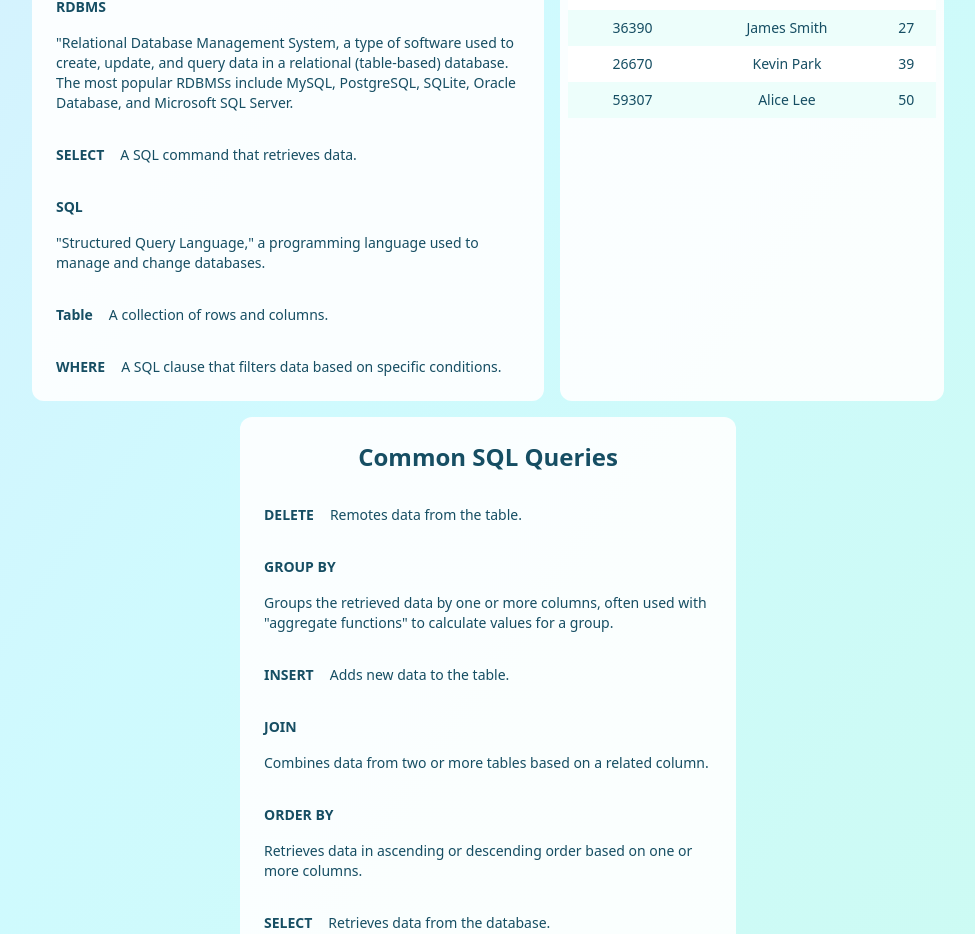
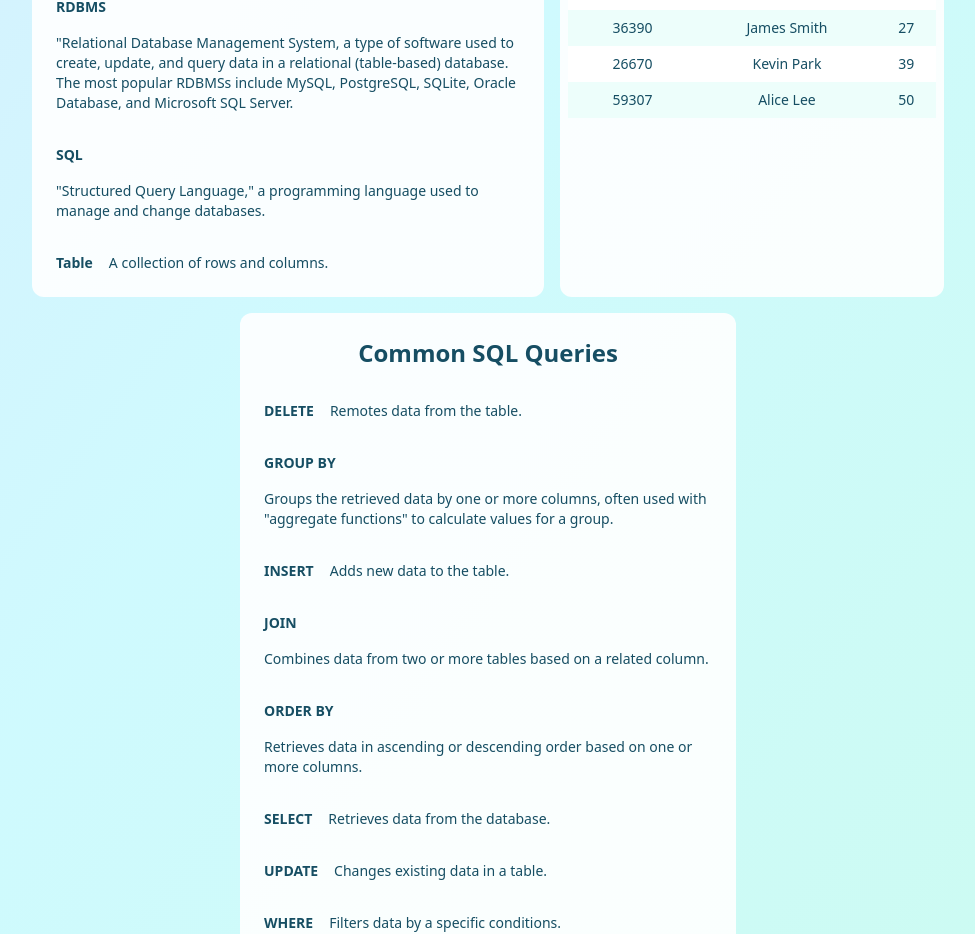
Before and after one commit to ccingram94/armstrongstem, a Next.js app: page /sql in a window 1280 px wide. Shown: the part 795-1729 px from the top of the page, without its empty margins (152-1127 px from the left). Built offline with nearby package versions, Linux system fonts and the light colour scheme.

Commit message:
updating sql info

```diff
--- a/pages/sql.js
+++ b/pages/sql.js
@@ -47,20 +47,12 @@ export default function SQL() {
                   The most popular RDBMSs include MySQL, PostgreSQL, SQLite, Oracle Database, and Microsoft SQL Server.</p>
                 </div>
                 <div className='p-2 flex flex-row flex-wrap justify-left text-left items-center'>
-                  <p className='font-bold p-2'>SELECT</p>
-                  <p className='text-sm p-2'>A SQL command that retrieves data.</p>
-                </div>
-                <div className='p-2 flex flex-row flex-wrap justify-left text-left items-center'>
                   <p className='font-bold p-2'>SQL</p>
                   <p className='text-sm p-2'>"Structured Query Language," a programming language used to manage and change databases.</p>
                 </div>
                 <div className='p-2 flex flex-row flex-wrap justify-left text-left items-center'>
                   <p className='font-bold p-2'>Table</p>
                   <p className='text-sm p-2'>A collection of rows and columns.</p>
-                </div>
-                <div className='p-2 flex flex-row flex-wrap justify-left text-left items-center'>
-                  <p className='font-bold p-2'>WHERE</p>
-                  <p className='text-sm p-2'>A SQL clause that filters data based on specific conditions.</p>
                 </div>
               </div>
             </div>
```
